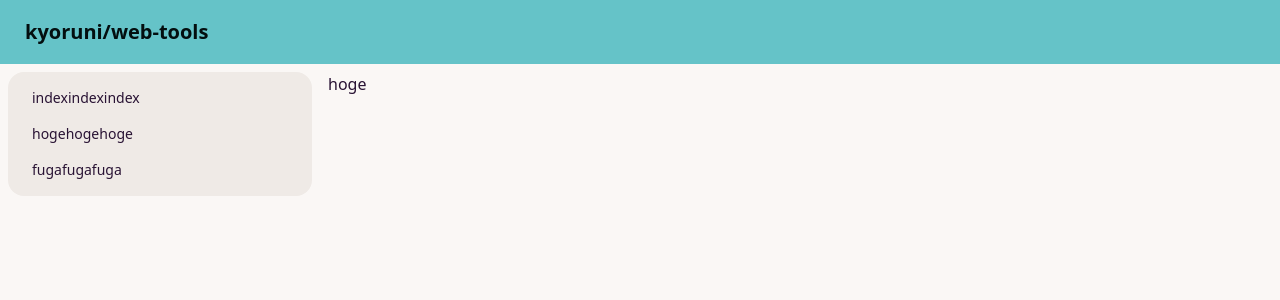
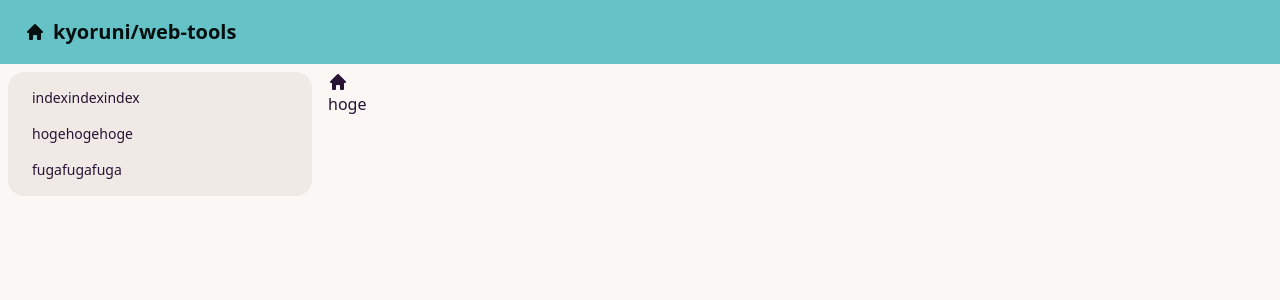
Before and after one commit to kyoruni/web-tools, a Nuxt app: page /hoge in a window 1280 px wide. Shown: the top 300 px of the page. Built offline with nearby package versions, Linux system fonts and the light colour scheme.

Commit message:
:lipstick: アイコンを表示してみる

```diff
--- a/components/Header.vue
+++ b/components/Header.vue
@@ -1,6 +1,7 @@
 <template>
   <div class="navbar bg-primary text-primary-content">
     <button class="btn btn-ghost text-xl">
+      <Icon />
       <nuxt-link to="/">
         kyoruni/web-tools
       </nuxt-link>
--- /dev/null
+++ b/components/Icon.vue
@@ -0,0 +1,7 @@
+<template>
+  <div class="h-5 w-5">
+    <svg xmlns="http://www.w3.org/2000/svg" viewBox="0 0 20 20" fill="currentColor" className="size-5">
+      <path fillRule="evenodd" d="M9.293 2.293a1 1 0 0 1 1.414 0l7 7A1 1 0 0 1 17 11h-1v6a1 1 0 0 1-1 1h-2a1 1 0 0 1-1-1v-3a1 1 0 0 0-1-1H9a1 1 0 0 0-1 1v3a1 1 0 0 1-1 1H5a1 1 0 0 1-1-1v-6H3a1 1 0 0 1-.707-1.707l7-7Z" clipRule="evenodd" />
+    </svg>
+  </div>
+</template>
--- a/pages/hoge.vue
+++ b/pages/hoge.vue
@@ -1,3 +1,6 @@
 <template>
-  <p>hoge</p>
+  <div class="hoge">
+    <Icon />
+    <p>hoge</p>
+  </div>
 </template>
```
